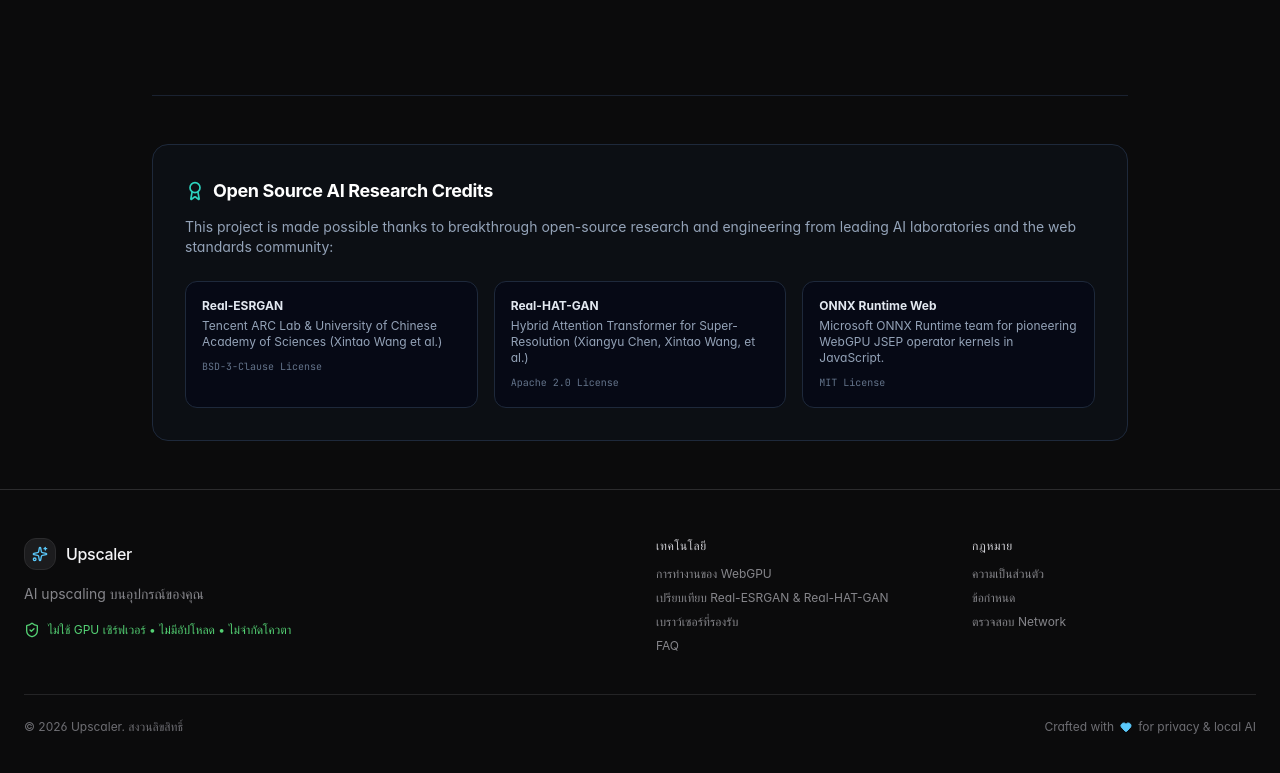
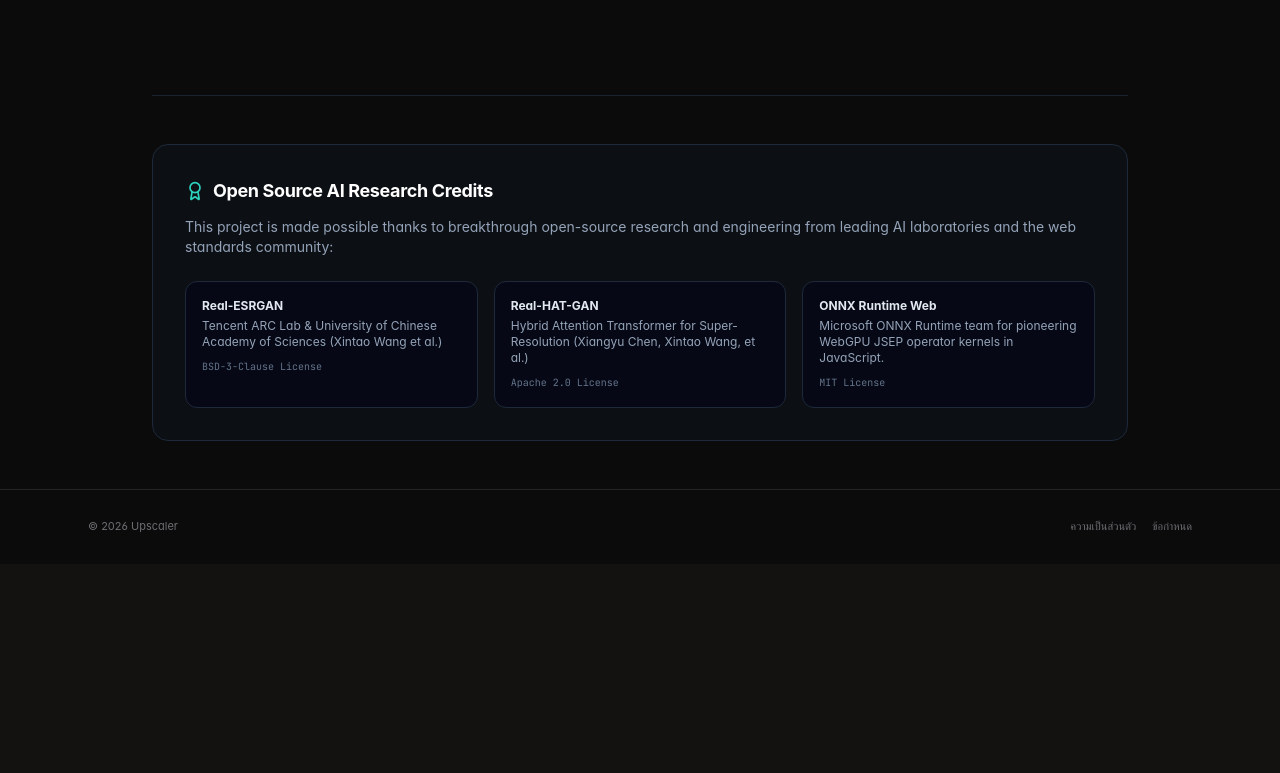
Before and after one commit to ThanabordeeN/Upscale, a React (Vite) app: page / in a window 1280 px wide. Shown: the part 5063-5836 px from the top of the page. After the commit the page ends 5627 px from the top, so only its background shows below. Built offline with nearby package versions, Linux system fonts and the light colour scheme; what onnxruntime-web would draw is missing.

Commit message:
refactor: reduce footer to essential links

```diff
--- a/src/components/layout/Footer.tsx
+++ b/src/components/layout/Footer.tsx
@@ -1,5 +1,4 @@
 import React from 'react';
-import { ShieldCheck, Sparkles, Heart } from 'lucide-react';
 import { useLanguage } from '../../context/LanguageContext';
 
 interface FooterProps {
@@ -8,94 +7,19 @@
 }
 
 export const Footer: React.FC<FooterProps> = ({ onOpenPrivacyModal, onOpenTermsModal }) => {
-  const { t, lang } = useLanguage();
+  const { t } = useLanguage();
 
   return (
-    <footer className="border-t border-paper-800 bg-paper-950 py-12 text-paper-400">
-      <div className="mx-auto max-w-7xl px-4 sm:px-6">
-        <div className="grid grid-cols-1 gap-8 md:grid-cols-4">
-          {/* Brand & Mission */}
-          <div className="space-y-3.5 md:col-span-2">
-            <div className="flex items-center space-x-2.5">
-              <div className="flex h-8 w-8 items-center justify-center rounded-xl bg-paper-900 border border-paper-800 text-terracotta-400">
-                <Sparkles className="h-4 w-4" />
-              </div>
-              <span className="font-serif font-medium text-paper-50 text-base">{t.brandTitle}</span>
-            </div>
-            <p className="text-xs sm:text-sm text-paper-400 max-w-md leading-relaxed">
-              {t.footerDesc}
-            </p>
-            <div className="flex items-center space-x-2 text-xs text-sage-400 pt-1">
-              <ShieldCheck className="h-4 w-4" />
-              <span>
-                {lang === 'th'
-                  ? 'ไม่ใช้ GPU เซิร์ฟเวอร์ • ไม่มีอัปโหลด • ไม่จำกัดโควตา'
-                  : 'Zero server GPU • Zero user uploads • Zero quota limits'}
-              </span>
-            </div>
-          </div>
-
-          {/* Quick Links */}
-          <div>
-            <h4 className="text-xs font-serif uppercase tracking-wider text-paper-200">{t.footerTech}</h4>
-            <ul className="mt-3 space-y-2 text-xs text-paper-400">
-              <li>
-                <a href="#how-it-works" className="hover:text-terracotta-400 transition-colors">
-                  {lang === 'th' ? 'การทำงานของ WebGPU' : 'How WebGPU Works'}
-                </a>
-              </li>
-              <li>
-                <a href="#guide" className="hover:text-terracotta-400 transition-colors">
-                  {lang === 'th' ? 'เปรียบเทียบ Real-ESRGAN & Real-HAT-GAN' : 'Real-ESRGAN vs Real-HAT-GAN'}
-                </a>
-              </li>
-              <li>
-                <a href="#compatibility" className="hover:text-terracotta-400 transition-colors">
-                  {lang === 'th' ? 'เบราว์เซอร์ที่รองรับ' : 'Browser Compatibility'}
-                </a>
-              </li>
-              <li>
-                <a href="#faq" className="hover:text-terracotta-400 transition-colors">
-                  {t.navFaq}
-                </a>
-              </li>
-            </ul>
-          </div>
-
-          {/* Legal & Privacy */}
-          <div>
-            <h4 className="text-xs font-serif uppercase tracking-wider text-paper-200">{t.footerLegal}</h4>
-            <ul className="mt-3 space-y-2 text-xs text-paper-400">
-              <li>
-                <button
-                  onClick={onOpenPrivacyModal}
-                  className="hover:text-terracotta-400 transition-colors text-left"
-                >
-                  {t.privacyPolicy}
-                </button>
-              </li>
-              <li>
-                <button
-                  onClick={onOpenTermsModal}
-                  className="hover:text-terracotta-400 transition-colors text-left"
-                >
-                  {t.termsOfService}
-                </button>
-              </li>
-              <li>
-                <a href="#verify-network" className="hover:text-terracotta-400 transition-colors">
-                  {t.verifyDevTools}
-                </a>
-              </li>
-            </ul>
-          </div>
-        </div>
-
-        <div className="mt-10 border-t border-paper-850 pt-6 flex flex-col sm:flex-row items-center justify-between text-xs text-paper-500">
-          <p>© {new Date().getFullYear()} {t.brandTitle}. {t.allRightsReserved}</p>
-          <p className="mt-2 sm:mt-0 flex items-center gap-1.5">
-            Crafted with <Heart className="w-3 h-3 text-terracotta-400 inline fill-terracotta-400" /> for privacy & local AI
-          </p>
+    <footer className="border-t border-white/10 bg-paper-950 py-7 text-paper-500">
+      <div className="mx-auto flex max-w-6xl flex-col items-center justify-between gap-3 px-4 text-[11px] sm:flex-row sm:px-6">
+        <p>© {new Date().getFullYear()} Upscaler</p>
+        <div className="flex items-center gap-4">
+          <button onClick={onOpenPrivacyModal} className="transition-colors hover:text-paper-200">
+            {t.privacyPolicy}
+          </button>
+          <button onClick={onOpenTermsModal} className="transition-colors hover:text-paper-200">
+            {t.termsOfService}
+          </button>
         </div>
       </div>
     </footer>
```
